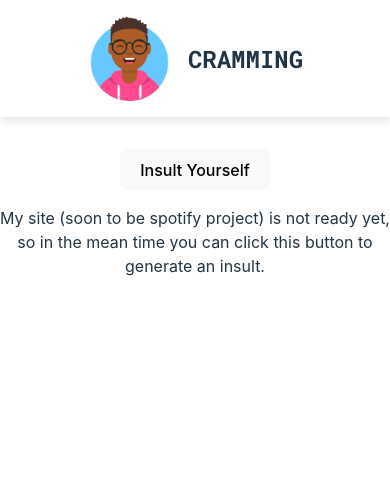
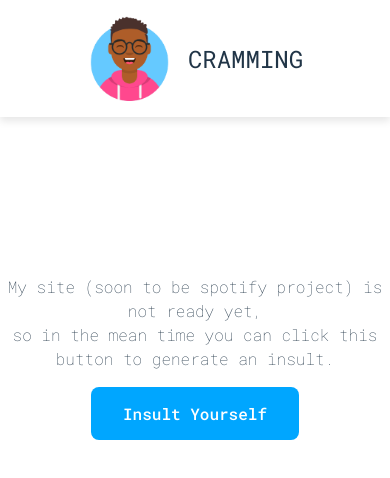
Before and after one commit to CraigDoesCode/craigs-world, a React (Vite) app: page / in a window 390 px wide. Shown: the top 478 px of the page. Built offline with nearby package versions, Linux system fonts and the light colour scheme.

Commit message:
feat: added fonts and colors and basic styling

```diff
--- a/src/App.css
+++ b/src/App.css
@@ -1,15 +1,49 @@
+@import url('https://fonts.googleapis.com/css2?family=Roboto+Mono:ital,wght@0,100..700;1,100..700&display=swap');
+h1 {
+  font-family: 'Roboto Mono';
+  font-weight: 100;
+}
+
+h2 {
+  font-family: 'Roboto Mono';
+  font-weight: 400;
+}
+
+
 #root {
   /* max-width: 1280px; */
+  font-family: 'Roboto Mono';
+  font-weight: 100;
   margin: 0 auto;
   padding: 2rem;
   text-align: center;
+  width: 80%;
 }
 
 .main {
+  margin-top: 2rem;
   display: flex;
   flex-direction: row;
   align-items: center;
   justify-content: space-between;
+}
+
+.card {
+  margin-top: 2rem;
+  font-family: 'Roboto Mono';
+  font-weight: 100;
+  height: 40vh;
+  display: flex;
+  flex-direction: column;
+  align-items: center;
+  justify-content: center;
+}
+
+.card button {
+  background-color: var(--primary-color);
+  color: white;
+  border: none;
+  padding: 1rem 2rem;
 }
 
 @media (max-width: 768px) {
--- a/src/App.tsx
+++ b/src/App.tsx
@@ -29,11 +29,11 @@ function App() {
       </div>
       {!isPreview && (
         <div className="card">
-          <button onClick={() => generateInsult()}>Insult Yourself</button>
           <p>
-            My site (soon to be spotify project) is not ready yet, so in the
+            My site (soon to be spotify project) is not ready yet, <br />so in the
             mean time you can click this button to generate an insult.
           </p>
+          <button onClick={() => generateInsult()}>Insult Yourself</button>
         </div>
       )}
       <p className="read-the-docs">{insult}</p>
--- /dev/null
+++ b/src/assets/css/colors.css
@@ -0,0 +1,3 @@
+:root {
+  --primary-color: #00A6FF;
+}
--- /dev/null
+++ b/src/assets/css/fonts.css
@@ -0,0 +1 @@
+@import url('https://fonts.googleapis.com/css2?family=Roboto+Mono:ital,wght@0,100..700;1,100..700&display=swap');
--- a/src/components/header.css
+++ b/src/components/header.css
@@ -1,13 +1,14 @@
-@import url('https://fonts.googleapis.com/css2?family=Roboto+Mono:ital,wght@0,100..700;1,100..700&display=swap');
+@import '../assets/css/fonts.css';
 
 header {
-    margin: 0 auto;
+    margin: 0;
     display: flex;
     justify-content: space-between;
     align-items: center;
     padding: 1rem;
     font-family: 'Roboto Mono';
     box-shadow: 0px 4px 8px 0px rgba(0, 0, 0, 0.1);
+    width: 100;
 }
 
 #logo {
--- /dev/null
+++ b/src/components/playlist.css
@@ -0,0 +1,9 @@
+#playlist {
+    width: 50%;
+}
+
+@media (max-width: 768px) {
+ #playlist {
+  width: 100%;
+ }
+}
--- a/src/components/playlist.tsx
+++ b/src/components/playlist.tsx
@@ -1,6 +1,7 @@
+import './playlist.css';
 export default function Playlist() {
   return (
-    <div>
+    <div id="playlist">
       <h1>Playlist</h1>
     </div>
   );
--- /dev/null
+++ b/src/components/search.css
@@ -0,0 +1,39 @@
+@import '../assets/css/fonts.css';
+@import '../assets/css/colors.css';
+
+#search {
+    width: 50%;
+}
+
+#search-input {
+    /* Reset all default styling */
+    -webkit-appearance: none;
+    -moz-appearance: none;
+    appearance: none;
+    border: none;
+    outline: none;
+    background: none;
+    box-shadow: none;
+    font-family: 'Roboto Mono';
+
+    /* Custom styling */
+    border-radius: 25px;
+    padding: 1rem;
+    width: 80%;
+    box-sizing: border-box;
+    border-bottom: 1px solid #ccc;
+    font-size: 1.5rem;
+    background-color: #ffffff;
+    color: #333;
+    transition: all 0.3s ease;
+
+    &:focus {
+        border-bottom-color: var(--primary-color);
+    }
+}
+
+@media (max-width: 768px) {
+ #search {
+  width: 100%;
+ }
+}
--- a/src/components/search.tsx
+++ b/src/components/search.tsx
@@ -1,7 +1,9 @@
+import './search.css';
+
 export default function Search() {
   return (
-    <div>
-      <input type="text" placeholder="Search" />
+    <div id="search">
+      <input id="search-input" type="text" placeholder="Search" />
     </div>
   );
 }
--- /dev/null
+++ b/src/responsive.css
@@ -0,0 +1,42 @@
+/* Mobile Responsive Styles */
+@media (max-width: 768px) {
+  /* Root and body styles */
+  body {
+    width: 100%;
+    margin: 0;
+  }
+
+  :root {
+    width: 100%;
+    margin: 0;
+  }
+
+  /* App root styles */
+  #root {
+    width: 100%;
+    margin: 0;
+    padding: 0;
+  }
+
+  /* Main content styles */
+  .main {
+    margin-top: 2rem;
+    flex-direction: column;
+    align-items: center;
+    justify-content: center;
+  }
+
+  /* Header styles */
+  header {
+    justify-content: center;
+    width: 100%;
+    margin: 0;
+    padding: 1rem;
+    box-sizing: border-box;
+  }
+
+  /* Hide slogan on mobile */
+  #slogan {
+    display: none;
+  }
+}
```
